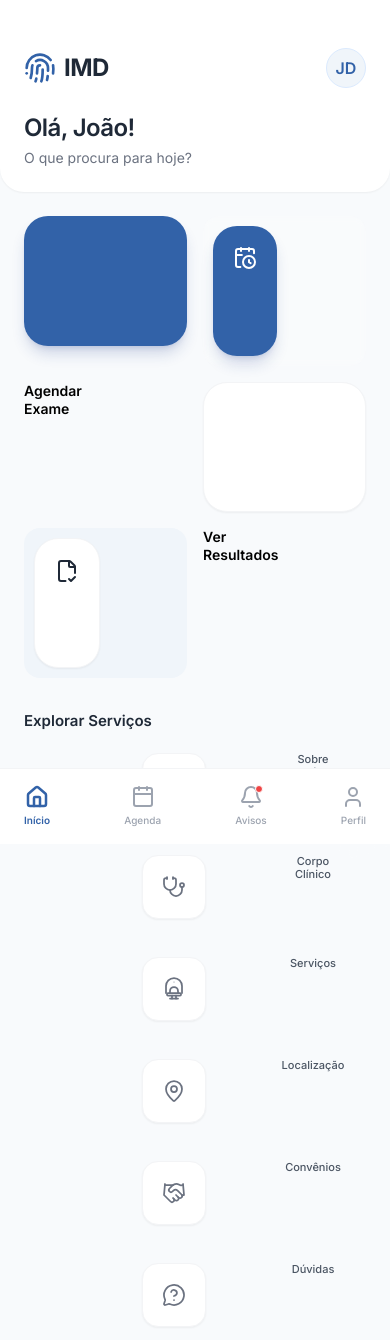
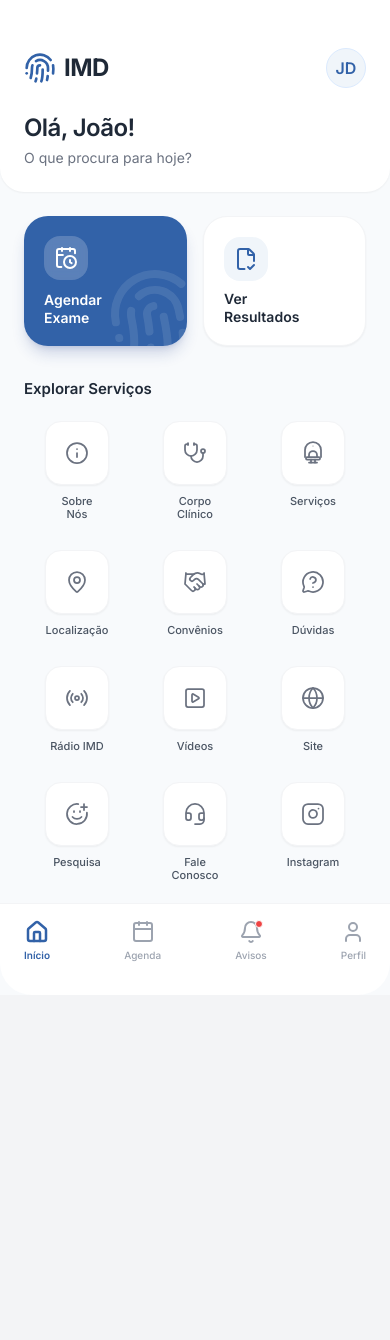
Before and after one commit to gustavotiimd/gustavotiimd.github.io, a plain HTML site: page index.html in a window 390 px wide. Shown: the top 1340 px of the page. After the commit the page ends 995 px from the top, so only its background shows below. Drawn offline with nearby package versions, Linux system fonts and the light colour scheme.

Commit message:
Update index.html

```diff
--- a/index.html
+++ b/index.html
@@ -1,11 +1,17 @@
-<meta charset="UTF-8"><meta name="viewport" content="width=device-width, initial-scale=1.0">
-<title></title>
-<script src="https://cdn.tailwindcss.com"></script><script src="https://unpkg.com/lucide@latest"></script>
-<style type="text/css">@import url('https://fonts.googleapis.com/css2?family=Inter:wght@400;500;600;700&display=swap');
+<!DOCTYPE html>
+<html lang="pt">
+<head>
+    <meta charset="UTF-8">
+    <meta name="viewport" content="width=device-width, initial-scale=1.0">
+    <title>IMD App - Nova Home</title>
+    <script src="https://cdn.tailwindcss.com"></script>
+    <script src="https://unpkg.com/lucide@latest"></script>
+    <style>
+        @import url('https://fonts.googleapis.com/css2?family=Inter:wght@400;500;600;700&display=swap');
 
         body {
             font-family: 'Inter', sans-serif;
-            background-color: #F8FAFC;
+            background-color: #f3f4f6; /* gray-100 */
         }
 
         :root {
@@ -33,78 +39,197 @@
             scrollbar-width: none;
         }
     </style>
+</head>
+<body class="flex justify-center min-h-screen">
+
+    <!-- Simulador de ecrã de telemóvel -->
+    <div class="w-full max-w-[400px] bg-[#F8FAFC] shadow-2xl overflow-hidden flex flex-col relative min-h-screen sm:min-h-[850px] sm:my-8 sm:rounded-[40px] sm:border-[10px] sm:border-gray-900">
+
         <!-- Topo / Header Moderno -->
         <div class="bg-white px-6 pt-12 pb-6 shadow-sm rounded-b-3xl z-10 relative">
             <div class="flex justify-between items-center">
-<div class="flex items-center gap-2"><i class="w-8 h-8 text-imd" data-lucide="fingerprint" style="stroke-width: 2;"></i> <span class="text-2xl font-bold tracking-tight text-gray-800">IMD</span></div>
-<!-- Avatar / Perfil Placeholder --><button class="w-10 h-10 rounded-full bg-imd-light border border-blue-100 flex items-center justify-center text-imd font-semibold btn-press">JD</button></div>
-
+                <div class="flex items-center gap-2">
+                    <i data-lucide="fingerprint" class="w-8 h-8 text-imd" style="stroke-width: 2;"></i>
+                    <span class="text-2xl font-bold tracking-tight text-gray-800">IMD</span>
+                </div>
+                <!-- Avatar / Perfil Placeholder -->
+                <button class="w-10 h-10 rounded-full bg-imd-light border border-blue-100 flex items-center justify-center text-imd font-semibold btn-press">
+                    JD
+                </button>
+            </div>
             <div class="mt-6">
-<h2 class="text-2xl font-semibold text-gray-800 tracking-tight">Ol&aacute;, Jo&atilde;o!</h2>
-
+                <h2 class="text-2xl font-semibold text-gray-800 tracking-tight">Olá, João!</h2>
                 <p class="text-gray-500 text-sm mt-1">O que procura para hoje?</p>
             </div>
         </div>
+
         <!-- Área de Conteúdo -->
+        <div class="flex-1 overflow-y-auto px-6 pt-6 pb-28 no-scrollbar">
 
-<div class="px-6 pt-6 pb-28 no-scrollbar"><!-- Acesso Rápido (Destaques) -->
-<div class="grid grid-cols-2 gap-4 mb-8"><!-- Primário: Agendar --><button class="bg-imd text-white rounded-3xl p-5 flex flex-col items-start shadow-lg shadow-blue-900/20 relative overflow-hidden btn-press h-[130px] justify-between group"></button>
+            <!-- Acesso Rápido (Destaques) -->
+            <div class="grid grid-cols-2 gap-4 mb-8">
+                <!-- Primário: Agendar -->
+                <button class="bg-imd text-white rounded-3xl p-5 flex flex-col items-start shadow-lg shadow-blue-900/20 relative overflow-hidden btn-press h-[130px] justify-between group">
+                    <div class="bg-white/20 p-2.5 rounded-2xl backdrop-blur-sm z-10">
+                        <i data-lucide="calendar-clock" class="w-6 h-6 text-white" style="stroke-width: 2;"></i>
+                    </div>
+                    <span class="font-semibold text-left text-sm z-10 leading-tight">Agendar<br>Exame</span>
+                    <!-- Elemento decorativo de fundo -->
+                    <i data-lucide="fingerprint" class="absolute -right-4 -bottom-4 w-24 h-24 text-white opacity-10 transform -rotate-12 transition-transform group-hover:scale-110 duration-500"></i>
+                </button>
 
-<div class="bg-white/20 p-2.5 rounded-2xl backdrop-blur-sm z-10"><button class="bg-imd text-white rounded-3xl p-5 flex flex-col items-start shadow-lg shadow-blue-900/20 relative overflow-hidden btn-press h-[130px] justify-between group"><i class="w-6 h-6 text-white" data-lucide="calendar-clock" style="stroke-width: 2;"></i></button></div>
-<span class="font-semibold text-left text-sm z-10 leading-tight">Agendar<br />
-Exame</span> <!-- Elemento decorativo de fundo --> <i class="absolute -right-4 -bottom-4 w-24 h-24 text-white opacity-10 transform -rotate-12 transition-transform group-hover:scale-110 duration-500" data-lucide="fingerprint"></i> <!-- Secundário: Resultados --><button class="bg-white text-gray-800 rounded-3xl p-5 flex flex-col items-start shadow-sm border border-gray-100 btn-press h-[130px] justify-between hover:border-blue-200 transition-colors"></button>
+                <!-- Secundário: Resultados -->
+                <button class="bg-white text-gray-800 rounded-3xl p-5 flex flex-col items-start shadow-sm border border-gray-100 btn-press h-[130px] justify-between hover:border-blue-200 transition-colors">
+                    <div class="bg-imd-light p-2.5 rounded-2xl text-imd">
+                        <i data-lucide="file-check-2" class="w-6 h-6" style="stroke-width: 2;"></i>
+                    </div>
+                    <span class="font-semibold text-left text-sm leading-tight">Ver<br>Resultados</span>
+                </button>
+            </div>
 
-<div class="bg-imd-light p-2.5 rounded-2xl text-imd"><button class="bg-white text-gray-800 rounded-3xl p-5 flex flex-col items-start shadow-sm border border-gray-100 btn-press h-[130px] justify-between hover:border-blue-200 transition-colors"><i class="w-6 h-6" data-lucide="file-check-2" style="stroke-width: 2;"></i></button></div>
-<span class="font-semibold text-left text-sm leading-tight">Ver<br />
-Resultados</span></div>
+            <h3 class="text-gray-800 font-semibold mb-5 text-[15px]">Explorar Serviços</h3>
 
-<h3 class="text-gray-800 font-semibold mb-5 text-[15px]">Explorar Servi&ccedil;os</h3>
             <!-- Grelha de Ícones Modernos -->
+            <div class="grid grid-cols-3 gap-y-7 gap-x-3">
 
-<div class="grid grid-cols-3 gap-y-7 gap-x-3"><!-- 1. Sobre Nós --><button class="flex flex-col items-center group btn-press"></button>
+                <!-- 1. Sobre Nós -->
+                <button class="flex flex-col items-center group btn-press">
+                    <div class="w-[64px] h-[64px] bg-white rounded-2xl flex items-center justify-center shadow-sm border border-gray-100 mb-2.5 text-gray-500 group-hover:text-imd group-hover:border-blue-200 group-hover:shadow-md transition-all">
+                        <i data-lucide="info" class="w-6 h-6" style="stroke-width: 1.75;"></i>
+                    </div>
+                    <span class="text-[11px] font-medium text-gray-600 text-center leading-tight group-hover:text-gray-900 transition-colors">Sobre<br>Nós</span>
+                </button>
 
-<div class="w-[64px] h-[64px] bg-white rounded-2xl flex items-center justify-center shadow-sm border border-gray-100 mb-2.5 text-gray-500 group-hover:text-imd group-hover:border-blue-200 group-hover:shadow-md transition-all"><button class="flex flex-col items-center group btn-press"><i class="w-6 h-6" data-lucide="info" style="stroke-width: 1.75;"></i></button></div>
-<span class="text-[11px] font-medium text-gray-600 text-center leading-tight group-hover:text-gray-900 transition-colors">Sobre<br />
-N&oacute;s</span> <!-- 2. Corpo Clínico --><button class="flex flex-col items-center group btn-press"></button>
+                <!-- 2. Corpo Clínico -->
+                <button class="flex flex-col items-center group btn-press">
+                    <div class="w-[64px] h-[64px] bg-white rounded-2xl flex items-center justify-center shadow-sm border border-gray-100 mb-2.5 text-gray-500 group-hover:text-imd group-hover:border-blue-200 group-hover:shadow-md transition-all">
+                        <i data-lucide="stethoscope" class="w-6 h-6" style="stroke-width: 1.75;"></i>
+                    </div>
+                    <span class="text-[11px] font-medium text-gray-600 text-center leading-tight group-hover:text-gray-900 transition-colors">Corpo<br>Clínico</span>
+                </button>
 
-<div class="w-[64px] h-[64px] bg-white rounded-2xl flex items-center justify-center shadow-sm border border-gray-100 mb-2.5 text-gray-500 group-hover:text-imd group-hover:border-blue-200 group-hover:shadow-md transition-all"><button class="flex flex-col items-center group btn-press"><i class="w-6 h-6" data-lucide="stethoscope" style="stroke-width: 1.75;"></i></button></div>
-<span class="text-[11px] font-medium text-gray-600 text-center leading-tight group-hover:text-gray-900 transition-colors">Corpo<br />
-Cl&iacute;nico</span> <!-- 3. Serviços (Ícone de Ressonância Magnética) --><button class="flex flex-col items-center group btn-press"></button>
+                <!-- 3. Serviços (Ícone de Ressonância Magnética) -->
+                <button class="flex flex-col items-center group btn-press">
+                    <div class="w-[64px] h-[64px] bg-white rounded-2xl flex items-center justify-center shadow-sm border border-gray-100 mb-2.5 text-gray-500 group-hover:text-imd group-hover:border-blue-200 group-hover:shadow-md transition-all">
+                        <svg xmlns="http://www.w3.org/2000/svg" viewBox="0 0 24 24" fill="none" stroke="currentColor" stroke-width="1.75" stroke-linecap="round" stroke-linejoin="round" class="w-6 h-6 group-hover:scale-105 transition-transform">
+                            <path d="M20 16V9a8 8 0 0 0-16 0v7" />
+                            <path d="M16 16v-2a4 4 0 0 0-8 0v2" />
+                            <rect x="5" y="16" width="14" height="2.5" rx="1" />
+                            <path d="M10 18.5v3" />
+                            <path d="M14 18.5v3" />
+                            <path d="M8 21.5h8" />
+                            <circle cx="12" cy="5" r="0.5" fill="currentColor" stroke="none" />
+                        </svg>
+                    </div>
+                    <span class="text-[11px] font-medium text-gray-600 text-center leading-tight group-hover:text-gray-900 transition-colors">Serviços</span>
+                </button>
 
-<div class="w-[64px] h-[64px] bg-white rounded-2xl flex items-center justify-center shadow-sm border border-gray-100 mb-2.5 text-gray-500 group-hover:text-imd group-hover:border-blue-200 group-hover:shadow-md transition-all"><button class="flex flex-col items-center group btn-press"><svg class="w-6 h-6 group-hover:scale-105 transition-transform" fill="none" stroke="currentColor" stroke-linecap="round" stroke-linejoin="round" stroke-width="1.75" viewbox="0 0 24 24" xmlns="http://www.w3.org/2000/svg"> <path d="M20 16V9a8 8 0 0 0-16 0v7"></path> <path d="M16 16v-2a4 4 0 0 0-8 0v2"></path> <rect height="2.5" rx="1" width="14" x="5" y="16"></rect> <path d="M10 18.5v3"></path> <path d="M14 18.5v3"></path> <path d="M8 21.5h8"></path> <circle cx="12" cy="5" fill="currentColor" r="0.5" stroke="none"></circle> </svg></button></div>
-<span class="text-[11px] font-medium text-gray-600 text-center leading-tight group-hover:text-gray-900 transition-colors">Servi&ccedil;os</span> <!-- 4. Localização --><button class="flex flex-col items-center group btn-press"></button>
+                <!-- 4. Localização -->
+                <button class="flex flex-col items-center group btn-press">
+                    <div class="w-[64px] h-[64px] bg-white rounded-2xl flex items-center justify-center shadow-sm border border-gray-100 mb-2.5 text-gray-500 group-hover:text-imd group-hover:border-blue-200 group-hover:shadow-md transition-all">
+                        <i data-lucide="map-pin" class="w-6 h-6" style="stroke-width: 1.75;"></i>
+                    </div>
+                    <span class="text-[11px] font-medium text-gray-600 text-center leading-tight group-hover:text-gray-900 transition-colors">Localização</span>
+                </button>
 
-<div class="w-[64px] h-[64px] bg-white rounded-2xl flex items-center justify-center shadow-sm border border-gray-100 mb-2.5 text-gray-500 group-hover:text-imd group-hover:border-blue-200 group-hover:shadow-md transition-all"><button class="flex flex-col items-center group btn-press"><i class="w-6 h-6" data-lucide="map-pin" style="stroke-width: 1.75;"></i></button></div>
-<span class="text-[11px] font-medium text-gray-600 text-center leading-tight group-hover:text-gray-900 transition-colors">Localiza&ccedil;&atilde;o</span> <!-- 5. Convênios --><button class="flex flex-col items-center group btn-press"></button>
+                <!-- 5. Convênios -->
+                <button class="flex flex-col items-center group btn-press">
+                    <div class="w-[64px] h-[64px] bg-white rounded-2xl flex items-center justify-center shadow-sm border border-gray-100 mb-2.5 text-gray-500 group-hover:text-imd group-hover:border-blue-200 group-hover:shadow-md transition-all">
+                        <i data-lucide="handshake" class="w-6 h-6" style="stroke-width: 1.75;"></i>
+                    </div>
+                    <span class="text-[11px] font-medium text-gray-600 text-center leading-tight group-hover:text-gray-900 transition-colors">Convênios</span>
+                </button>
 
-<div class="w-[64px] h-[64px] bg-white rounded-2xl flex items-center justify-center shadow-sm border border-gray-100 mb-2.5 text-gray-500 group-hover:text-imd group-hover:border-blue-200 group-hover:shadow-md transition-all"><button class="flex flex-col items-center group btn-press"><i class="w-6 h-6" data-lucide="handshake" style="stroke-width: 1.75;"></i></button></div>
-<span class="text-[11px] font-medium text-gray-600 text-center leading-tight group-hover:text-gray-900 transition-colors">Conv&ecirc;nios</span> <!-- 6. Dúvidas --><button class="flex flex-col items-center group btn-press"></button>
+                <!-- 6. Dúvidas -->
+                <button class="flex flex-col items-center group btn-press">
+                    <div class="w-[64px] h-[64px] bg-white rounded-2xl flex items-center justify-center shadow-sm border border-gray-100 mb-2.5 text-gray-500 group-hover:text-imd group-hover:border-blue-200 group-hover:shadow-md transition-all">
+                        <i data-lucide="message-circle-question" class="w-6 h-6" style="stroke-width: 1.75;"></i>
+                    </div>
+                    <span class="text-[11px] font-medium text-gray-600 text-center leading-tight group-hover:text-gray-900 transition-colors">Dúvidas</span>
+                </button>
 
-<div class="w-[64px] h-[64px] bg-white rounded-2xl flex items-center justify-center shadow-sm border border-gray-100 mb-2.5 text-gray-500 group-hover:text-imd group-hover:border-blue-200 group-hover:shadow-md transition-all"><button class="flex flex-col items-center group btn-press"><i class="w-6 h-6" data-lucide="message-circle-question" style="stroke-width: 1.75;"></i></button></div>
-<span class="text-[11px] font-medium text-gray-600 text-center leading-tight group-hover:text-gray-900 transition-colors">D&uacute;vidas</span> <!-- 7. Rádio IMD --><button class="flex flex-col items-center group btn-press"></button>
+                <!-- 7. Rádio IMD -->
+                <button class="flex flex-col items-center group btn-press">
+                    <div class="w-[64px] h-[64px] bg-white rounded-2xl flex items-center justify-center shadow-sm border border-gray-100 mb-2.5 text-gray-500 group-hover:text-imd group-hover:border-blue-200 group-hover:shadow-md transition-all">
+                        <i data-lucide="radio" class="w-6 h-6" style="stroke-width: 1.75;"></i>
+                    </div>
+                    <span class="text-[11px] font-medium text-gray-600 text-center leading-tight group-hover:text-gray-900 transition-colors">Rádio IMD</span>
+                </button>
 
-<div class="w-[64px] h-[64px] bg-white rounded-2xl flex items-center justify-center shadow-sm border border-gray-100 mb-2.5 text-gray-500 group-hover:text-imd group-hover:border-blue-200 group-hover:shadow-md transition-all"><button class="flex flex-col items-center group btn-press"><i class="w-6 h-6" data-lucide="radio" style="stroke-width: 1.75;"></i></button></div>
-<span class="text-[11px] font-medium text-gray-600 text-center leading-tight group-hover:text-gray-900 transition-colors">R&aacute;dio IMD</span> <!-- 8. Vídeos --><button class="flex flex-col items-center group btn-press"></button>
+                <!-- 8. Vídeos -->
+                <button class="flex flex-col items-center group btn-press">
+                    <div class="w-[64px] h-[64px] bg-white rounded-2xl flex items-center justify-center shadow-sm border border-gray-100 mb-2.5 text-gray-500 group-hover:text-imd group-hover:border-blue-200 group-hover:shadow-md transition-all">
+                        <i data-lucide="play-square" class="w-6 h-6" style="stroke-width: 1.75;"></i>
+                    </div>
+                    <span class="text-[11px] font-medium text-gray-600 text-center leading-tight group-hover:text-gray-900 transition-colors">Vídeos</span>
+                </button>
 
-<div class="w-[64px] h-[64px] bg-white rounded-2xl flex items-center justify-center shadow-sm border border-gray-100 mb-2.5 text-gray-500 group-hover:text-imd group-hover:border-blue-200 group-hover:shadow-md transition-all"><button class="flex flex-col items-center group btn-press"><i class="w-6 h-6" data-lucide="play-square" style="stroke-width: 1.75;"></i></button></div>
-<span class="text-[11px] font-medium text-gray-600 text-center leading-tight group-hover:text-gray-900 transition-colors">V&iacute;deos</span> <!-- 9. Site --><button class="flex flex-col items-center group btn-press"></button>
+                <!-- 9. Site -->
+                <button class="flex flex-col items-center group btn-press">
+                    <div class="w-[64px] h-[64px] bg-white rounded-2xl flex items-center justify-center shadow-sm border border-gray-100 mb-2.5 text-gray-500 group-hover:text-imd group-hover:border-blue-200 group-hover:shadow-md transition-all">
+                        <i data-lucide="globe" class="w-6 h-6" style="stroke-width: 1.75;"></i>
+                    </div>
+                    <span class="text-[11px] font-medium text-gray-600 text-center leading-tight group-hover:text-gray-900 transition-colors">Site</span>
+                </button>
 
-<div class="w-[64px] h-[64px] bg-white rounded-2xl flex items-center justify-center shadow-sm border border-gray-100 mb-2.5 text-gray-500 group-hover:text-imd group-hover:border-blue-200 group-hover:shadow-md transition-all"><button class="flex flex-col items-center group btn-press"><i class="w-6 h-6" data-lucide="globe" style="stroke-width: 1.75;"></i></button></div>
-<span class="text-[11px] font-medium text-gray-600 text-center leading-tight group-hover:text-gray-900 transition-colors">Site</span> <!-- 10. Pesquisa --><button class="flex flex-col items-center group btn-press"></button>
+                <!-- 10. Pesquisa -->
+                <button class="flex flex-col items-center group btn-press">
+                    <div class="w-[64px] h-[64px] bg-white rounded-2xl flex items-center justify-center shadow-sm border border-gray-100 mb-2.5 text-gray-500 group-hover:text-imd group-hover:border-blue-200 group-hover:shadow-md transition-all">
+                        <i data-lucide="smile-plus" class="w-6 h-6" style="stroke-width: 1.75;"></i>
+                    </div>
+                    <span class="text-[11px] font-medium text-gray-600 text-center leading-tight group-hover:text-gray-900 transition-colors">Pesquisa</span>
+                </button>
 
-<div class="w-[64px] h-[64px] bg-white rounded-2xl flex items-center justify-center shadow-sm border border-gray-100 mb-2.5 text-gray-500 group-hover:text-imd group-hover:border-blue-200 group-hover:shadow-md transition-all"><button class="flex flex-col items-center group btn-press"><i class="w-6 h-6" data-lucide="smile-plus" style="stroke-width: 1.75;"></i></button></div>
-<span class="text-[11px] font-medium text-gray-600 text-center leading-tight group-hover:text-gray-900 transition-colors">Pesquisa</span> <!-- 11. Fale Conosco --><button class="flex flex-col items-center group btn-press"></button>
+                <!-- 11. Fale Conosco -->
+                <button class="flex flex-col items-center group btn-press">
+                    <div class="w-[64px] h-[64px] bg-white rounded-2xl flex items-center justify-center shadow-sm border border-gray-100 mb-2.5 text-gray-500 group-hover:text-imd group-hover:border-blue-200 group-hover:shadow-md transition-all">
+                        <i data-lucide="headset" class="w-6 h-6" style="stroke-width: 1.75;"></i>
+                    </div>
+                    <span class="text-[11px] font-medium text-gray-600 text-center leading-tight group-hover:text-gray-900 transition-colors">Fale<br>Conosco</span>
+                </button>
 
-<div class="w-[64px] h-[64px] bg-white rounded-2xl flex items-center justify-center shadow-sm border border-gray-100 mb-2.5 text-gray-500 group-hover:text-imd group-hover:border-blue-200 group-hover:shadow-md transition-all"><button class="flex flex-col items-center group btn-press"><i class="w-6 h-6" data-lucide="headset" style="stroke-width: 1.75;"></i></button></div>
-<span class="text-[11px] font-medium text-gray-600 text-center leading-tight group-hover:text-gray-900 transition-colors">Fale<br />
-Conosco</span> <!-- 12. Instagram (SVG Customizado) --><button class="flex flex-col items-center group btn-press"></button>
+                <!-- 12. Instagram (SVG Customizado) -->
+                <button class="flex flex-col items-center group btn-press">
+                    <div class="w-[64px] h-[64px] bg-white rounded-2xl flex items-center justify-center shadow-sm border border-gray-100 mb-2.5 text-gray-500 group-hover:text-imd group-hover:border-blue-200 group-hover:shadow-md transition-all">
+                        <svg xmlns="http://www.w3.org/2000/svg" viewBox="0 0 24 24" fill="none" stroke="currentColor" stroke-width="1.75" stroke-linecap="round" stroke-linejoin="round" class="w-6 h-6">
+                            <rect x="2" y="2" width="20" height="20" rx="5" ry="5"></rect>
+                            <path d="M16 11.37A4 4 0 1 1 12.63 8 4 4 0 0 1 16 11.37z"></path>
+                            <line x1="17.5" y1="6.5" x2="17.51" y2="6.5"></line>
+                        </svg>
+                    </div>
+                    <span class="text-[11px] font-medium text-gray-600 text-center leading-tight group-hover:text-gray-900 transition-colors">Instagram</span>
+                </button>
 
-<div class="w-[64px] h-[64px] bg-white rounded-2xl flex items-center justify-center shadow-sm border border-gray-100 mb-2.5 text-gray-500 group-hover:text-imd group-hover:border-blue-200 group-hover:shadow-md transition-all"><button class="flex flex-col items-center group btn-press"><svg class="w-6 h-6" fill="none" stroke="currentColor" stroke-linecap="round" stroke-linejoin="round" stroke-width="1.75" viewbox="0 0 24 24" xmlns="http://www.w3.org/2000/svg"> <rect height="20" rx="5" ry="5" width="20" x="2" y="2"></rect> <path d="M16 11.37A4 4 0 1 1 12.63 8 4 4 0 0 1 16 11.37z"></path> <line x1="17.5" x2="17.51" y1="6.5" y2="6.5"></line> </svg></button></div>
-<span class="text-[11px] font-medium text-gray-600 text-center leading-tight group-hover:text-gray-900 transition-colors">Instagram</span></div>
             </div>
+        </div>
+
         <!-- Menu Inferior (Bottom Navigation) -->
+        <div class="absolute bottom-0 left-0 w-full bg-white border-t border-gray-100 px-6 py-4 flex justify-between items-center z-20 pb-8 sm:pb-4 rounded-b-[32px] sm:rounded-b-[28px]">
+            <button class="flex flex-col items-center text-imd btn-press">
+                <i data-lucide="home" class="w-6 h-6 mb-1" style="stroke-width: 2.5;"></i>
+                <span class="text-[10px] font-semibold">Início</span>
+            </button>
+            <button class="flex flex-col items-center text-gray-400 hover:text-gray-800 transition-colors btn-press">
+                <i data-lucide="calendar" class="w-6 h-6 mb-1"></i>
+                <span class="text-[10px] font-medium">Agenda</span>
+            </button>
+            <button class="flex flex-col items-center text-gray-400 hover:text-gray-800 transition-colors btn-press relative">
+                <i data-lucide="bell" class="w-6 h-6 mb-1"></i>
+                <!-- Badge de Notificação -->
+                <span class="absolute top-0 right-1 w-2 h-2 bg-red-500 rounded-full border border-white"></span>
+                <span class="text-[10px] font-medium">Avisos</span>
+            </button>
+            <button class="flex flex-col items-center text-gray-400 hover:text-gray-800 transition-colors btn-press">
+                <i data-lucide="user" class="w-6 h-6 mb-1"></i>
+                <span class="text-[10px] font-medium">Perfil</span>
+            </button>
+        </div>
 
-<div class="fixed bottom-0 left-0 w-full bg-white border-t border-gray-100 px-6 py-4 flex justify-between items-center z-20"><button class="flex flex-col items-center text-imd btn-press"><i class="w-6 h-6 mb-1" data-lucide="home" style="stroke-width: 2.5;"></i> <span class="text-[10px] font-semibold">In&iacute;cio</span></button><button class="flex flex-col items-center text-gray-400 hover:text-gray-800 transition-colors btn-press"><i class="w-6 h-6 mb-1" data-lucide="calendar"></i> <span class="text-[10px] font-medium">Agenda</span></button><button class="flex flex-col items-center text-gray-400 hover:text-gray-800 transition-colors btn-press relative"><i class="w-6 h-6 mb-1" data-lucide="bell"></i> <!-- Badge de Notificação --> <span class="absolute top-0 right-1 w-2 h-2 bg-red-500 rounded-full border border-white"></span> <span class="text-[10px] font-medium">Avisos</span></button><button class="flex flex-col items-center text-gray-400 hover:text-gray-800 transition-colors btn-press"><i class="w-6 h-6 mb-1" data-lucide="user"></i> <span class="text-[10px] font-medium">Perfil</span></button></div>
-<!-- Inicializar os ícones --><script>
+    </div>
+
+    <!-- Inicializar os ícones -->
+    <script>
         lucide.createIcons();
     </script>
+</body>
+</html>
```
Lines whose indentation alone changed are shown as unchanged.
